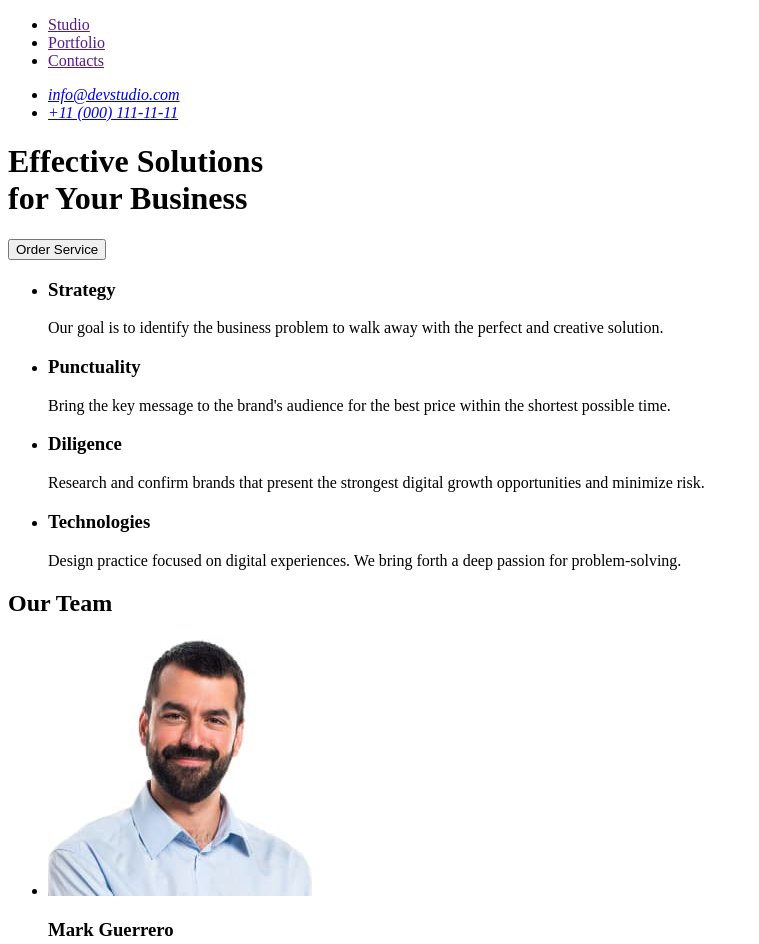
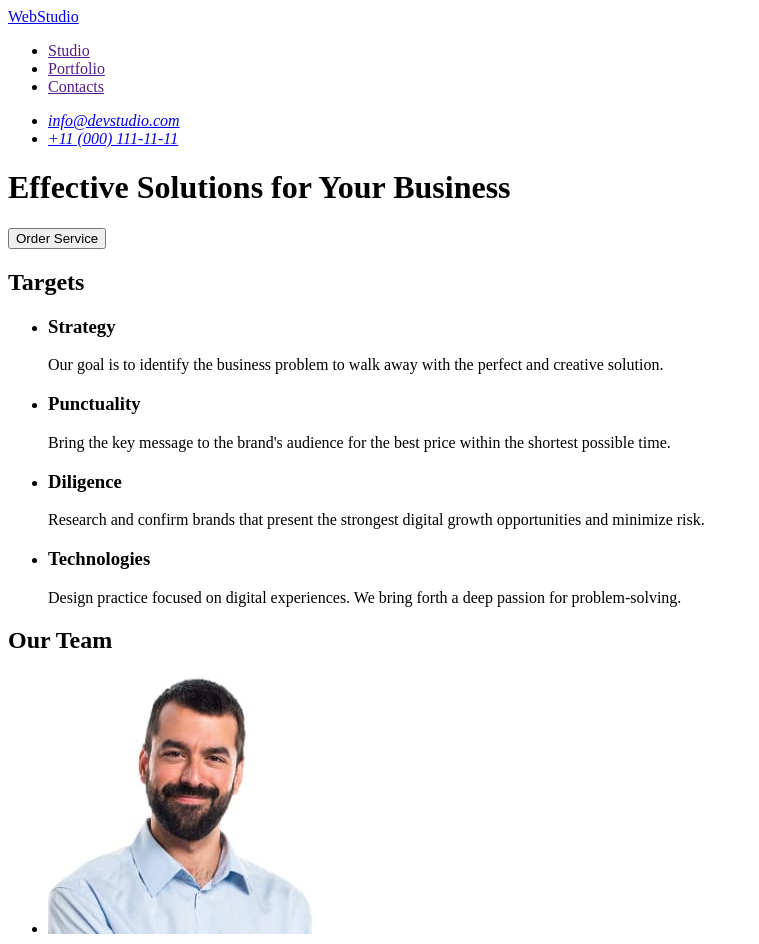
Before and after one commit to ddooss81/goit-markup-hw-01, a plain HTML site: page index.html in a window 1280 px wide. Shown: the top 944 px of the page, without its empty margins (0-759 px from the left). Drawn offline with Linux system fonts and the light colour scheme.

Commit message:
Update index.html

```diff
--- a/index.html
+++ b/index.html
@@ -8,7 +8,7 @@
 <body>
     <header>
 
-            <a href="./index.html"><WebStudio</a>
+            <a href="./index.html">WebStudio</a>
 
         <nav>
             <ul>
@@ -42,16 +42,15 @@
 
     </header>
     <main>
-            <h1>Effective Solutions <br>for Your Business</h1>
+            <h1>Effective Solutions for Your Business</h1>
             <button type="button">Order Service</button>
 
-            <h2 hidden>Targets</h2>
+            <h2>Targets</h2>
             <ul>
                 <li>
                     <h3>Strategy</h3>
                     <p>
-                        Our goal is to identify the business
-                        problem to walk away with the perfect and creative solution.
+                        Our goal is to identify the business problem to walk away with the perfect and creative solution.
                     </p>
                 </li>
 
@@ -104,7 +103,7 @@
 
         </main>
         <footer>
-                <a href="./index.html"><WebStudio</a>
+                <a href="./index.html">WebStudio</a>
 
                 <p>
                     Increase the flow of customers and sales for your business with digital marketing & growth solutions.
```
